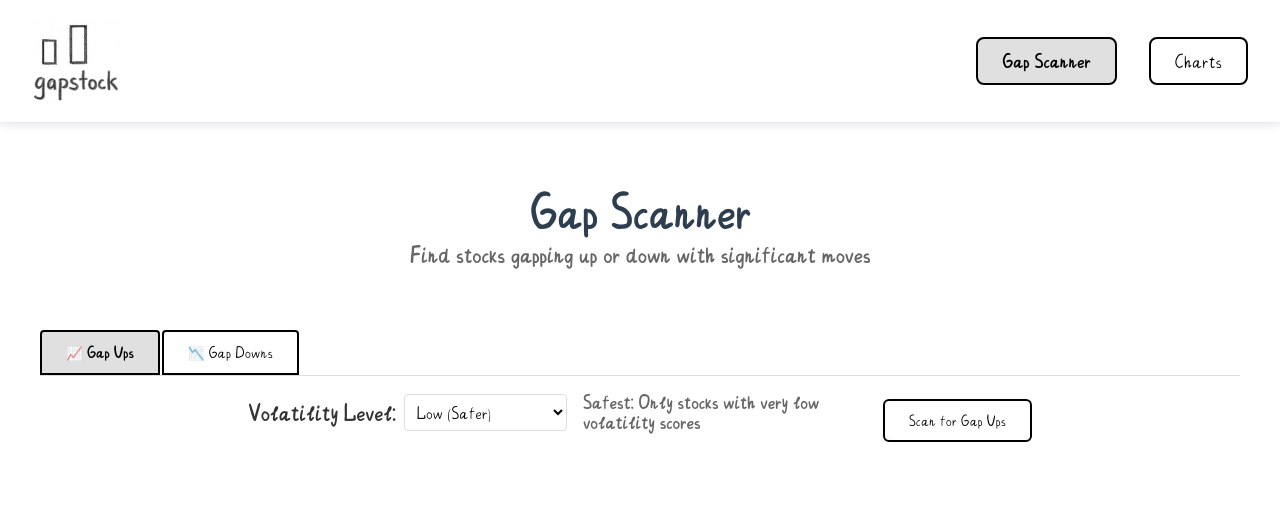
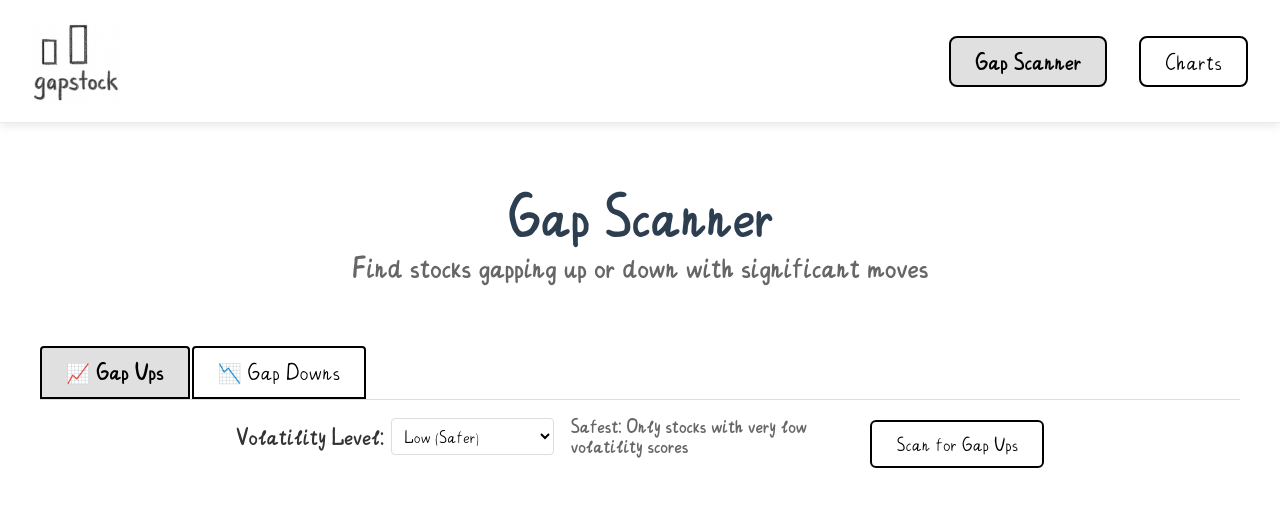
Before and after one commit to NirShihor/stockshower_new, a React (Create React App) app in the folder client/: page / in a window 1280 px wide. Shown: the top 506 px of the page. Built offline with nearby package versions, Linux system fonts and the light colour scheme; what chartjs-chart-financial would draw is missing.

Commit message:
css improvements

```diff
--- a/client/src/App.css
+++ b/client/src/App.css
@@ -54,6 +54,7 @@
   font-weight: 500;
   border: 2px solid black;
   background-color: white;
+	font-size: 1.2rem;
 }
 
 .nav-link:hover {
@@ -76,14 +77,14 @@
 }
 
 .page-header h1 {
-  font-size: 2.5rem;
+  font-size: 3rem;
   color: #333;
   margin: 0 0 0.5rem 0;
   color: #2c3e50;
 }
 
 .page-header p {
-  font-size: 1.2rem;
+  font-size: 1.5rem;
   color: #666;
   margin: 0;
 }
@@ -93,6 +94,34 @@
   display: flex;
   justify-content: center;
   margin-bottom: 2rem;
+}
+
+/* Tab Button Styles */
+.tab-button {
+  padding: 0.75rem 1.5rem;
+  border: 2px solid black;
+  background-color: white;
+  color: black;
+  cursor: pointer;
+  border-top-left-radius: 4px;
+  border-top-right-radius: 4px;
+  font-weight: normal;
+  font-family: 'PencilFont', sans-serif;
+  font-size: 1.2rem;
+  transition: all 0.3s ease;
+}
+
+.tab-button.active {
+  background-color: #e0e0e0;
+  font-weight: bold;
+}
+
+.tab-button:hover {
+  background-color: #f5f5f5;
+}
+
+.tab-button:not(:first-child) {
+  margin-left: 2px;
 }
 
 /* Responsive Design */
@@ -377,7 +406,7 @@ h1 {
   border: 2px solid black;
   padding: 12px 24px;
   border-radius: 6px;
-  font-size: 0.8rem;
+  font-size: 1rem;
   cursor: pointer;
   transition: all 0.3s ease;
   font-family: 'PencilFont', -apple-system, BlinkMacSystemFont, 'Segoe UI', Roboto, sans-serif;
--- a/client/src/pages/GapScannerPage.tsx
+++ b/client/src/pages/GapScannerPage.tsx
@@ -413,17 +413,7 @@ const GapScannerPage: React.FC = () => {
             setActiveTab('up');
             setScanData(null); // Clear data when switching tabs
           }}
-          style={{
-            padding: '0.75rem 1.5rem',
-            border: '2px solid black',
-            backgroundColor: activeTab === 'up' ? '#e0e0e0' : 'white',
-            color: activeTab === 'up' ? 'black' : 'black',
-            cursor: 'pointer',
-            borderTopLeftRadius: '4px',
-            borderTopRightRadius: '4px',
-            fontWeight: activeTab === 'up' ? 'bold' : 'normal',
-            fontFamily: 'PencilFont, sans-serif'
-          }}
+          className={`tab-button ${activeTab === 'up' ? 'active' : ''}`}
         >
           📈 Gap Ups
         </button>
@@ -432,18 +422,7 @@ const GapScannerPage: React.FC = () => {
             setActiveTab('down');
             setScanData(null); // Clear data when switching tabs
           }}
-          style={{
-            padding: '0.75rem 1.5rem',
-            border: '2px solid black',
-            backgroundColor: activeTab === 'down' ? '#e0e0e0' : 'white',
-            color: activeTab === 'down' ? 'black' : 'black',
-            cursor: 'pointer',
-            borderTopLeftRadius: '4px',
-            borderTopRightRadius: '4px',
-            fontWeight: activeTab === 'down' ? 'bold' : 'normal',
-            marginLeft: '2px',
-            fontFamily: 'PencilFont, sans-serif'
-          }}
+          className={`tab-button ${activeTab === 'down' ? 'active' : ''}`}
         >
           📉 Gap Downs
         </button>
```
